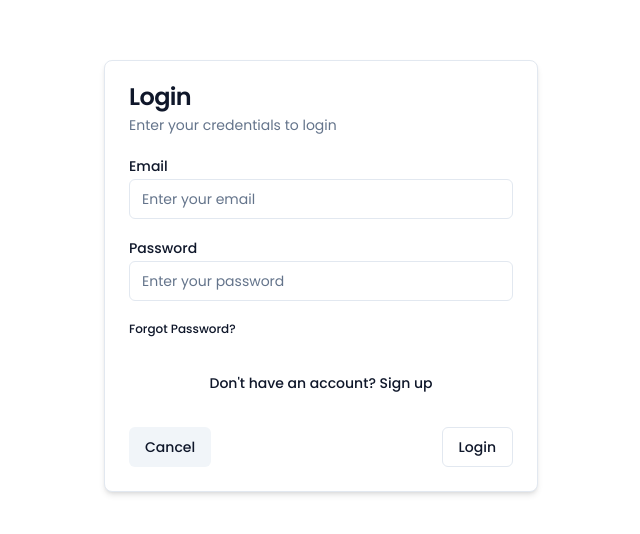
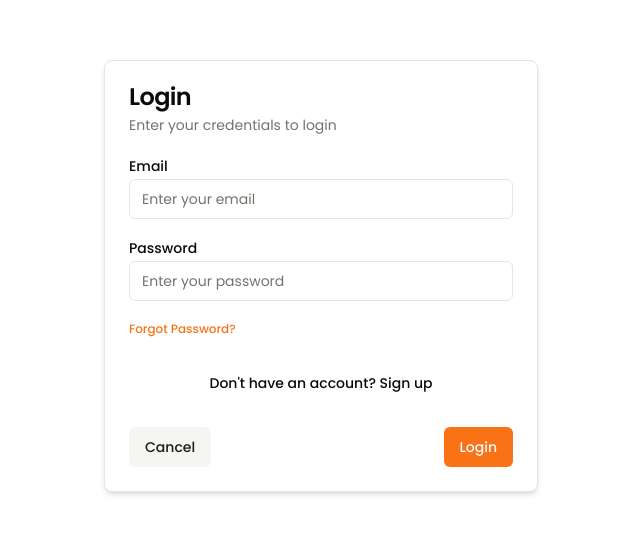
Before and after one commit to CrabStash/crab-stash-frontend-monorepo, a Next.js app in the folder apps/web/: page /login in a window 1280 px wide. Shown: the part 124-658 px from the top of the page, without its empty margins (319-959 px from the left). Built offline with nearby package versions, Linux system fonts and the light colour scheme; no server answers; what axios-auth-refresh would draw is missing.

Commit message:
feat(CRAB-38): Dark mode support (#7)

```diff
--- a/apps/web/package.json
+++ b/apps/web/package.json
@@ -17,7 +17,9 @@
     "@tanstack/react-query": "^4.33.0",
     "axios": "^1.4.0",
     "axios-auth-refresh": "^3.3.6",
+    "lucide-react": "^0.241.0",
     "next": "latest",
+    "next-themes": "^0.2.1",
     "nookies": "^2.5.2",
     "react": "latest",
     "react-dom": "latest",
--- a/apps/web/pages/_app.tsx
+++ b/apps/web/pages/_app.tsx
@@ -5,6 +5,7 @@ import { useState } from "react";
 
 import type { AppProps } from "next/app";
 
+import ThemeProvider from "@app/components/theme-provider";
 import { Toaster } from "@crab-stash/ui";
 
 function MyApp({ Component, pageProps }: AppProps) {
@@ -22,12 +23,14 @@ function MyApp({ Component, pageProps }: AppProps) {
   );
 
   return (
+    <ThemeProvider attribute="class" defaultTheme="system" enableSystem disableTransitionOnChange>
       <QueryClientProvider client={queryClient}>
         <Hydrate state={pageProps.dehydratedState}>
           <Component {...pageProps} />
           <Toaster />
         </Hydrate>
       </QueryClientProvider>
+    </ThemeProvider>
   );
 }
 
--- a/apps/web/src/components/navigation/index.tsx
+++ b/apps/web/src/components/navigation/index.tsx
@@ -1,3 +1,4 @@
+import ThemeToggle from "../theme-toggle";
 import WarehouseSwitcher from "../warehouse-switcher";
 import MainNavigation from "./main-navigation";
 import UserNavigation from "./user-navigation";
@@ -19,7 +20,8 @@ function Navigation() {
         <div className="flex h-16 items-center px-6">
           <WarehouseSwitcher />
           <MainNavigation className="hidden md:block ml-4" />
-          <div className="ml-auto flex items-center space-x-4">
+          <div className="ml-auto flex items-center gap-2">
+            <ThemeToggle />
             <UserNavigation user={user} />
           </div>
         </div>
--- /dev/null
+++ b/apps/web/src/components/theme-provider/index.tsx
@@ -0,0 +1,8 @@
+import { ThemeProvider as NextThemesProvider } from "next-themes";
+import { type ThemeProviderProps } from "next-themes/dist/types";
+
+function ThemeProvider({ children, ...props }: ThemeProviderProps) {
+  return <NextThemesProvider {...props}>{children}</NextThemesProvider>;
+}
+
+export default ThemeProvider;
--- /dev/null
+++ b/apps/web/src/components/theme-toggle/index.tsx
@@ -0,0 +1,42 @@
+import { Moon, Sun } from "lucide-react";
+
+import { useTheme } from "next-themes";
+
+import { Button, Dropdown } from "@crab-stash/ui";
+
+function ThemeToggle() {
+  const { setTheme } = useTheme();
+
+  return (
+    <>
+      <Dropdown
+        trigger={
+          <Button variant="outline" className="w-8 h-8 rounded-full">
+            <Sun className="absolute h-[1.2rem] w-[1.2rem] rotate-0 scale-100 transition-all dark:-rotate-90 dark:scale-0" />
+            <Moon className="absolute h-[1.2rem] w-[1.2rem] rotate-90 scale-0 transition-all dark:rotate-0 dark:scale-100" />
+            <span className="sr-only">Toggle theme</span>
+          </Button>
+        }
+        label="Choose a theme"
+        itemGroups={[
+          [
+            {
+              label: "Light",
+              onClick: () => setTheme("light"),
+            },
+            {
+              label: "Dark",
+              onClick: () => setTheme("dark"),
+            },
+            {
+              label: "System",
+              onClick: () => setTheme("system"),
+            },
+          ],
+        ]}
+      />
+    </>
+  );
+}
+
+export default ThemeToggle;
--- a/apps/web/src/screens/login/index.tsx
+++ b/apps/web/src/screens/login/index.tsx
@@ -70,7 +70,7 @@ function LoginScreen() {
               <Button variant="secondary" disabled={isLoading}>
                 Cancel
               </Button>
-              <Button type="submit" variant="outline" loading={isLoading}>
+              <Button type="submit" loading={isLoading}>
                 Login
               </Button>
             </div>
--- a/apps/web/src/screens/register/index.tsx
+++ b/apps/web/src/screens/register/index.tsx
@@ -80,7 +80,7 @@ function Register() {
               <Button variant="secondary" disabled={isLoading}>
                 Cancel
               </Button>
-              <Button type="submit" variant="outline" loading={isLoading}>
+              <Button type="submit" loading={isLoading}>
                 Reigster
               </Button>
             </div>
--- a/packages/ui/styles/tailwind.css
+++ b/packages/ui/styles/tailwind.css
@@ -6,68 +6,47 @@
 @layer base {
   :root {
     --background: 0 0% 100%;
-    --foreground: 222.2 47.4% 11.2%;
-
-    --muted: 210 40% 96.1%;
-    --muted-foreground: 215.4 16.3% 46.9%;
-
+    --foreground: 20 14.3% 4.1%;
+    --card: 0 0% 100%;
+    --card-foreground: 20 14.3% 4.1%;
     --popover: 0 0% 100%;
-    --popover-foreground: 222.2 47.4% 11.2%;
-
-    --card: 0 0% 100%;
-    --card-foreground: 222.2 47.4% 11.2%;
-
-    --border: 214.3 31.8% 91.4%;
-    --input: 214.3 31.8% 91.4%;
-
-    --primary: 222.2 47.4% 11.2%;
-    --primary-foreground: 210 40% 98%;
-
-    --secondary: 210 40% 96.1%;
-    --secondary-foreground: 222.2 47.4% 11.2%;
-
-    --accent: 210 40% 96.1%;
-    --accent-foreground: 222.2 47.4% 11.2%;
-
-    --destructive: 0 100% 50%;
-    --destructive-foreground: 210 40% 98%;
-
-    --ring: 215 20.2% 65.1%;
-
+    --popover-foreground: 20 14.3% 4.1%;
+    --primary: 24.6 95% 53.1%;
+    --primary-foreground: 60 9.1% 97.8%;
+    --secondary: 60 4.8% 95.9%;
+    --secondary-foreground: 24 9.8% 10%;
+    --muted: 60 4.8% 95.9%;
+    --muted-foreground: 25 5.3% 44.7%;
+    --accent: 60 4.8% 95.9%;
+    --accent-foreground: 24 9.8% 10%;
+    --destructive: 0 84.2% 60.2%;
+    --destructive-foreground: 60 9.1% 97.8%;
+    --border: 20 5.9% 90%;
+    --input: 20 5.9% 90%;
+    --ring: 24.6 95% 53.1%;
     --radius: 0.5rem;
   }
 
   .dark {
-    --background: 224 71% 4%;
-    --foreground: 213 31% 91%;
-
-    --muted: 223 47% 11%;
-    --muted-foreground: 215.4 16.3% 56.9%;
-
-    --popover: 224 71% 4%;
-    --popover-foreground: 215 20.2% 65.1%;
-
-    --card: 224 71% 4%;
-    --card-foreground: 213 31% 91%;
-
-    --border: 216 34% 17%;
-    --input: 216 34% 17%;
-
-    --primary: 210 40% 98%;
-    --primary-foreground: 222.2 47.4% 1.2%;
-
-    --secondary: 222.2 47.4% 11.2%;
-    --secondary-foreground: 210 40% 98%;
-
-    --accent: 216 34% 17%;
-    --accent-foreground: 210 40% 98%;
-
-    --destructive: 0 63% 31%;
-    --destructive-foreground: 210 40% 98%;
-
-    --ring: 216 34% 17%;
-
-    --radius: 0.5rem;
+    --background: 20 14.3% 4.1%;
+    --foreground: 60 9.1% 97.8%;
+    --card: 20 14.3% 4.1%;
+    --card-foreground: 60 9.1% 97.8%;
+    --popover: 20 14.3% 4.1%;
+    --popover-foreground: 60 9.1% 97.8%;
+    --primary: 20.5 90.2% 48.2%;
+    --primary-foreground: 60 9.1% 97.8%;
+    --secondary: 12 6.5% 15.1%;
+    --secondary-foreground: 60 9.1% 97.8%;
+    --muted: 12 6.5% 15.1%;
+    --muted-foreground: 24 5.4% 63.9%;
+    --accent: 12 6.5% 15.1%;
+    --accent-foreground: 60 9.1% 97.8%;
+    --destructive: 0 72.2% 50.6%;
+    --destructive-foreground: 60 9.1% 97.8%;
+    --border: 12 6.5% 15.1%;
+    --input: 12 6.5% 15.1%;
+    --ring: 20.5 90.2% 48.2%;
   }
 }
 
```
Also changed, not shown: 1 other file (tests, documents, lock files or other folders). Lines whose indentation alone changed are shown as unchanged.
